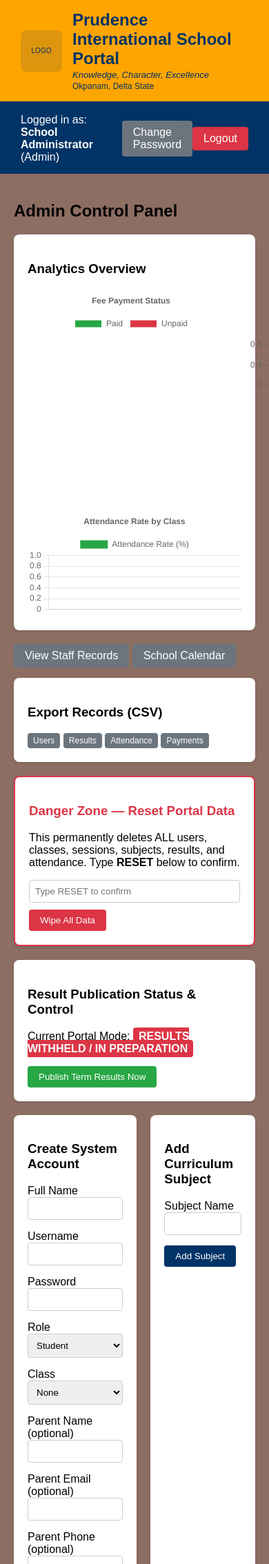
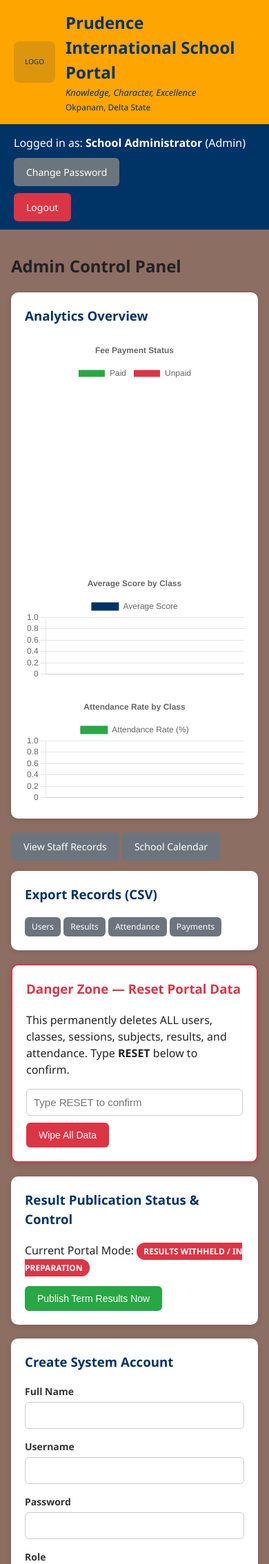
Before and after one commit to rufusofuzor123/prudenceinternationalschool_portal, a Flask app: page /admin/dashboard in a window 390 px wide; the page is wider, and only the part inside the window is pictured. Shown: the top 2268 px of that part at 69% size. Run offline with Flask 3, Linux system fonts and the light colour scheme; a user stored in the database is signed in; data comes from the database, SQL or seed files in the repository; data that the repository does not hold is empty.

Commit message:
UI/UX overhaul and navbar fix

```diff
--- a/static/css/style.css
+++ b/static/css/style.css
@@ -1,29 +1,79 @@
-body { font-family: Arial, sans-serif; background: #8D6E63; margin: 0; padding: 0; }
-.navbar { background: #003366; color: white; padding: 15px 30px; display: flex; justify-content: space-between; align-items: center; }
-.school-header { background: #FFA500; color: #003366; padding: 15px 30px; border-bottom: 3px solid #003366; }
-.container { padding: 20px; max-width: 1200px; margin: 0 auto; }
-.card { background: white; padding: 20px; border-radius: 8px; box-shadow: 0 2px 4px rgba(0,0,0,0.1); }
+* { box-sizing: border-box; }
+
+body { font-family: 'Segoe UI', Arial, sans-serif; background: #8D6E63; margin: 0; padding: 0; line-height: 1.5; color: #222; }
+
+.navbar {
+    background: #003366;
+    color: white;
+    padding: 12px 20px;
+    display: flex;
+    flex-wrap: wrap;
+    justify-content: space-between;
+    align-items: center;
+    gap: 10px 15px;
+}
+.navbar span { flex: 1 1 auto; min-width: 200px; }
+
+.school-header { background: #FFA500; color: #003366; padding: 15px 20px; border-bottom: 3px solid #003366; }
+
+.container { padding: 16px; max-width: 1200px; margin: 0 auto; }
+
+.card {
+    background: white;
+    padding: 20px;
+    border-radius: 10px;
+    box-shadow: 0 2px 8px rgba(0,0,0,0.12);
+    margin-bottom: 0;
+}
+.card h3 { margin-top: 0; color: #003366; }
+
 .card-center { max-width: 400px; margin: 50px auto; }
+
 .dashboard-grid { display: grid; grid-template-columns: 1fr 1fr; gap: 20px; }
+@media (max-width: 768px) {
+    .dashboard-grid { grid-template-columns: 1fr; }
+    .navbar { flex-direction: column; align-items: flex-start; }
+    .navbar span { width: 100%; }
+}
+
 .form-group { margin-bottom: 15px; }
-.form-control { width: 100%; padding: 8px; border: 1px solid #ccc; border-radius: 4px; box-sizing: border-box; }
-.btn { padding: 8px 16px; border: none; border-radius: 4px; cursor: pointer; text-decoration: none; color: white; display: inline-block;}
+.form-group label { display: block; margin-bottom: 5px; font-weight: 600; color: #333; font-size: 14px; }
+.form-control {
+    width: 100%; padding: 10px; border: 1px solid #ccc; border-radius: 6px;
+    font-size: 15px; transition: border-color 0.2s;
+}
+.form-control:focus { outline: none; border-color: #003366; box-shadow: 0 0 0 3px rgba(0,51,102,0.15); }
+
+.btn {
+    padding: 10px 18px; border: none; border-radius: 6px; cursor: pointer;
+    text-decoration: none; color: white; display: inline-block; font-size: 14px;
+    transition: opacity 0.15s, transform 0.1s;
+}
+.btn:hover { opacity: 0.88; }
+.btn:active { transform: scale(0.97); }
 .btn-primary { background: #003366; }
 .btn-secondary { background: #6c757d; }
 .btn-success { background: #28a745; }
 .btn-danger { background: #dc3545; }
-.btn-sm { padding: 4px 8px; font-size: 12px; }
-.table-wrapper { overflow-x: auto; margin-top: 15px; }
-.data-table { width: 100%; border-collapse: collapse; min-width: 600px; }
-.data-table th, .data-table td { border: 1px solid #ddd; padding: 10px; text-align: left; }
-.data-table th { background: #f0f0f0; }
-.passport-img { width: 120px; height: 120px; border-radius: 4px; object-fit: cover; border: 1px solid #ddd; }
-.badge { padding: 4px 8px; border-radius: 4px; color: white; font-weight: bold; }
+.btn-sm { padding: 5px 10px; font-size: 12px; }
+
+.table-wrapper { overflow-x: auto; margin-top: 15px; border-radius: 8px; }
+.data-table { width: 100%; border-collapse: collapse; min-width: 600px; background: white; }
+.data-table th, .data-table td { border: 1px solid #e0e0e0; padding: 10px 12px; text-align: left; }
+.data-table th { background: #003366; color: white; font-weight: 600; }
+.data-table tbody tr:nth-child(even) { background: #f7f7f7; }
+.data-table tbody tr:hover { background: #eef4fa; }
+
+.passport-img { width: 120px; height: 120px; border-radius: 8px; object-fit: cover; border: 2px solid #ddd; }
+
+.badge { padding: 4px 10px; border-radius: 12px; color: white; font-weight: bold; font-size: 12px; }
 .badge-success { background: #28a745; }
 .badge-danger { background: #dc3545; }
-.alert { padding: 10px; border-radius: 4px; margin-bottom: 15px; }
-.alert-success { background: #d4edda; color: #155724; }
-.alert-danger { background: #f8d7da; color: #721c24; }
+
+.alert { padding: 12px 15px; border-radius: 6px; margin-bottom: 15px; border-left: 4px solid transparent; }
+.alert-success { background: #d4edda; color: #155724; border-left-color: #28a745; }
+.alert-danger { background: #f8d7da; color: #721c24; border-left-color: #dc3545; }
+.alert-info { background: #d1ecf1; color: #0c5460; border-left-color: #17a2b8; }
 
 @media print {
     .no-print, .navbar { display: none !important; }
```
